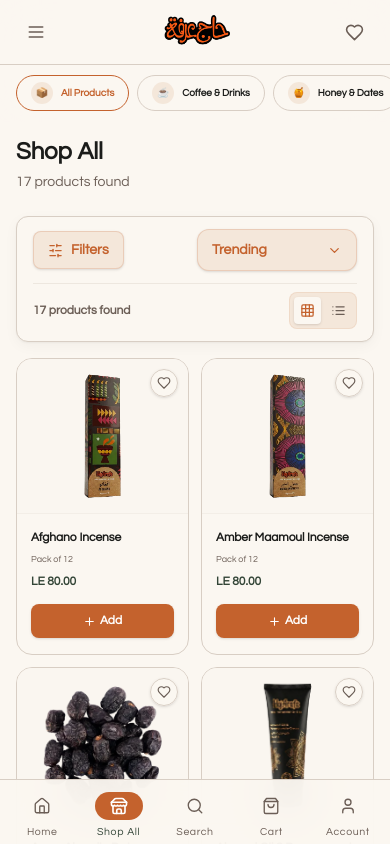
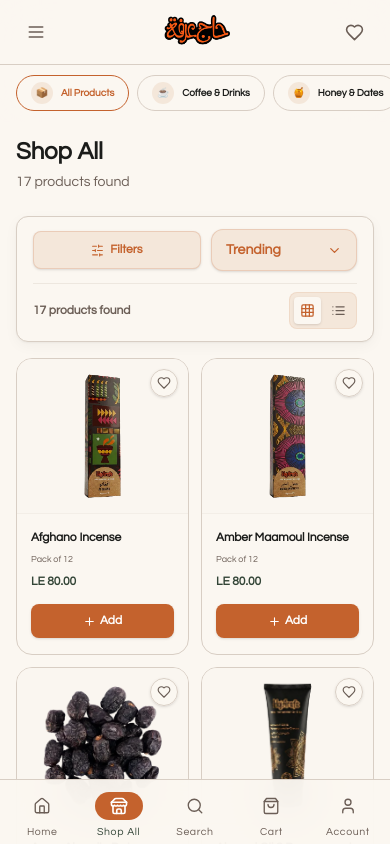
Before and after one commit to amahdy59/Hajarafaapp, a React (Vite) app: page /products in a window 390 px wide. Built offline with nearby package versions, Linux system fonts and the light colour scheme.

Commit message:
Resolve viewport layout overflow and glass line clipping on small screens (<320px)

```diff
--- a/src/app/components/BottomNav.tsx
+++ b/src/app/components/BottomNav.tsx
@@ -36,7 +36,7 @@ export function BottomNav() {
           const Icon = item.icon;
           const active = activeKey === item.key;
           const inner = (
-            <div className="flex flex-col items-center justify-center gap-1 pt-1.5 pb-1 min-w-[56px]">
+            <div className="flex flex-col items-center justify-center gap-1 pt-1.5 pb-1 min-w-[46px] xs:min-w-[56px]">
               <div className="relative h-7 w-12 flex items-center justify-center">
                 {active && (
                   <motion.div
--- a/src/app/components/Header.tsx
+++ b/src/app/components/Header.tsx
@@ -55,7 +55,7 @@ export function Header() {
             <Menu size={20} />
           </IconButton>
 
-          <Link to="/" className="justify-self-center flex items-center justify-center min-w-0 h-14 select-none cursor-pointer w-fit no-underline"><img src={logoImg} alt="HajArafa Logo" className="h-12 xs:h-13 sm:h-14 w-auto object-contain max-w-[220px] select-none" /></Link>
+          <Link to="/" className="justify-self-center flex items-center justify-center min-w-0 h-14 select-none cursor-pointer w-fit no-underline"><img src={logoImg} alt="HajArafa Logo" className="h-9 xs:h-12 sm:h-14 w-auto object-contain max-w-[42vw] sm:max-w-[220px] select-none" /></Link>
 
           <div className="flex items-center gap-0.5">
             <IconButton onClick={() => navigate("/search")} aria-label={t.searchPlaceholder} className="hidden sm:flex">
--- a/src/app/components/ui/ScrollRail.tsx
+++ b/src/app/components/ui/ScrollRail.tsx
@@ -1,4 +1,5 @@
 import { ReactNode } from "react";
+import { useAppSettings } from "../../context/AppSettingsContext";
 
 interface ScrollRailProps {
   children: ReactNode;
@@ -10,13 +11,21 @@ interface ScrollRailProps {
 }
 
 export function ScrollRail({ children, gap = "0.75rem", className = "", showFades = true }: ScrollRailProps) {
+  const { isRTL } = useAppSettings();
+
   return (
     <div className={`relative ${className}`}>
       {/* Edge fade — start */}
       {showFades && (
         <>
-          <div className="absolute top-0 bottom-0 start-0 w-4 sm:hidden z-10 pointer-events-none" style={{ background: "linear-gradient(to right, var(--color-background), transparent)" }} />
-          <div className="absolute top-0 bottom-0 end-0 w-6 sm:hidden z-10 pointer-events-none" style={{ background: "linear-gradient(to left, var(--color-background), transparent)" }} />
+          <div
+            className="absolute top-0 bottom-0 start-0 w-4 sm:hidden z-10 pointer-events-none"
+            style={{ background: `linear-gradient(to ${isRTL ? "left" : "right"}, var(--color-background), transparent)` }}
+          />
+          <div
+            className="absolute top-0 bottom-0 end-0 w-6 sm:hidden z-10 pointer-events-none"
+            style={{ background: `linear-gradient(to ${isRTL ? "right" : "left"}, var(--color-background), transparent)` }}
+          />
         </>
       )}
       <div
--- a/src/app/pages/Products.tsx
+++ b/src/app/pages/Products.tsx
@@ -301,15 +301,15 @@ export function Products() {
             {/* Toolbar */}
             <div className="flex flex-col lg:flex-row lg:items-center justify-between gap-3 mb-4 bg-card border border-border rounded-xl px-4 py-3 shadow-soft">
               {/* Row 1 (Mobile) / Left Group (Desktop) */}
-              <div className="flex items-center justify-between gap-3 w-full lg:w-auto">
+              <div className="flex items-center justify-between gap-2.5 w-full lg:w-auto">
                 <button
                   onClick={() => setIsFilterOpen(true)}
-                  className="lg:hidden flex items-center gap-2 text-sm font-semibold text-brand-terracotta bg-brand-peach border border-brand-terracotta/20 rounded-lg px-3.5 py-2 hover:bg-brand-peach/80 transition-all duration-200 active:scale-95 shadow-sm"
+                  className="lg:hidden flex items-center justify-center gap-1.5 text-xs font-semibold text-brand-terracotta bg-brand-peach border border-brand-terracotta/20 rounded-lg px-2.5 py-2.5 hover:bg-brand-peach/80 transition-all duration-200 active:scale-95 shadow-sm flex-1 min-w-0"
                 >
-                  <SlidersHorizontal size={15} />
-                  <span>{t.filters}</span>
+                  <SlidersHorizontal size={13} className="flex-shrink-0" />
+                  <span className="truncate">{t.filters}</span>
                   {hasActiveFilters && (
-                    <span className="bg-brand-terracotta text-white text-xs w-5 h-5 rounded-full flex items-center justify-center font-bold">
+                    <span className="bg-brand-terracotta text-white text-[10px] w-4.5 h-4.5 rounded-full flex items-center justify-center font-bold flex-shrink-0">
                       {selectedCategories.length + (showOrganic ? 1 : 0)}
                     </span>
                   )}
@@ -320,7 +320,7 @@ export function Products() {
                   value={sort}
                   onChange={val => setSort(val as SortOption)}
                   options={sortOptions}
-                  className="w-40 sm:w-48 lg:hidden"
+                  className="flex-1 min-w-0 lg:hidden"
                 />
               </div>
 
```
Also changed, not shown: src/styles/tailwind.css.
